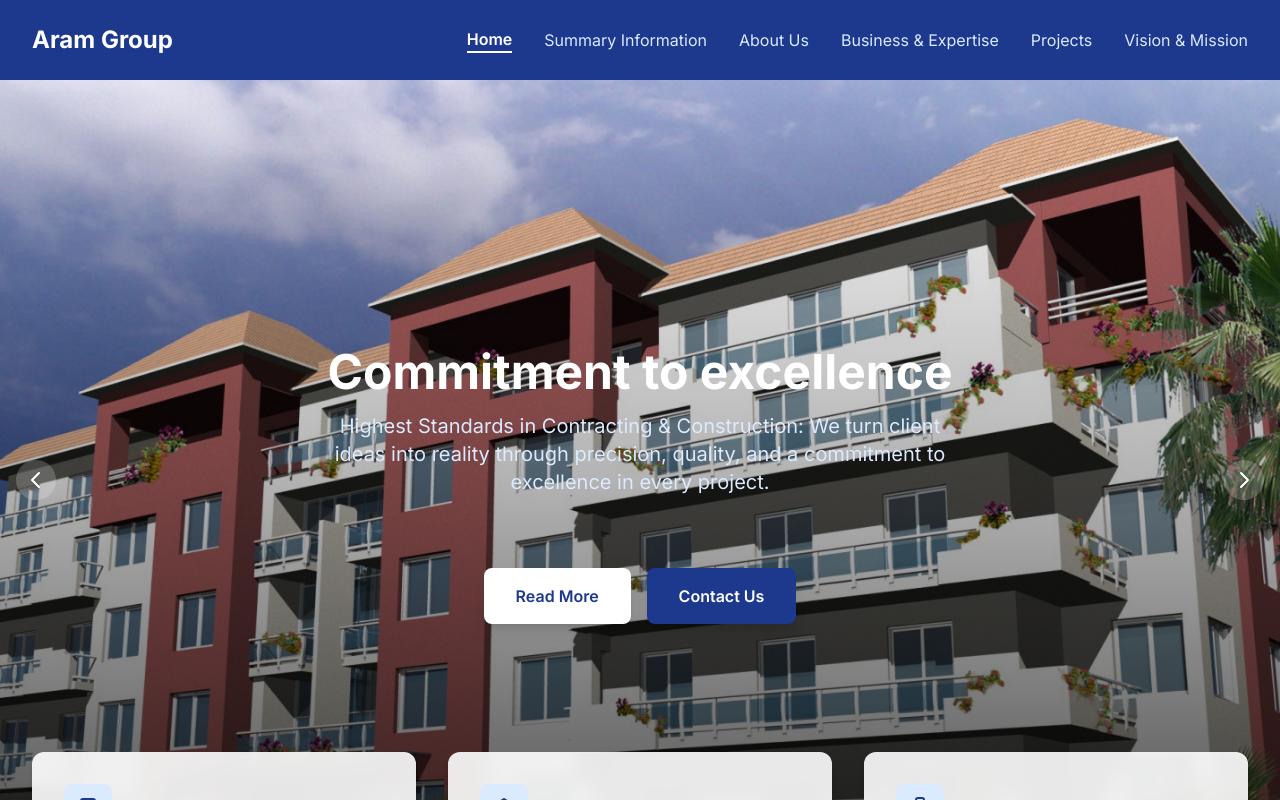
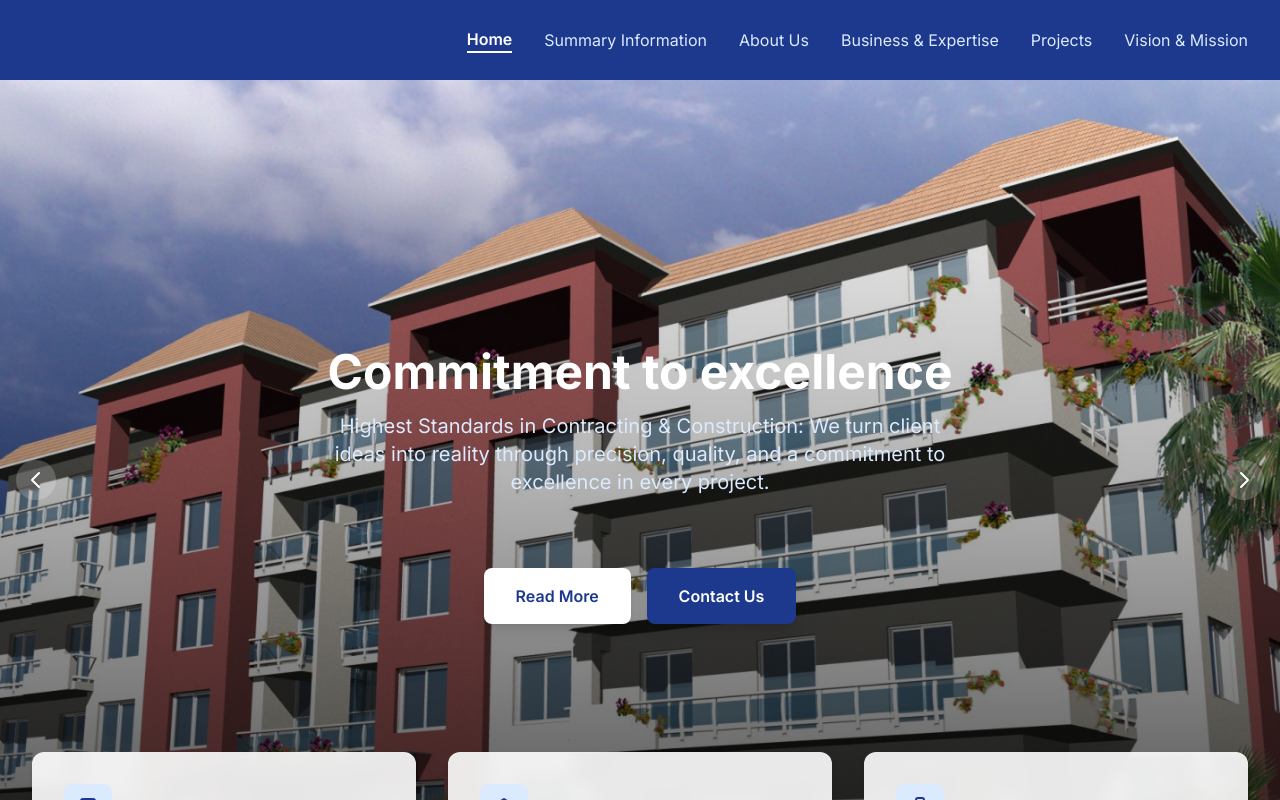
Before and after one commit to hadi14250/Aram, a Next.js app: page / in a window 1280 px wide. Shown: the top 800 px of the page. Built offline with nearby package versions, Linux system fonts and the light colour scheme.

Commit message:
Moved to left Logo

```diff
--- a/app/components/Navigation.tsx
+++ b/app/components/Navigation.tsx
@@ -25,9 +25,9 @@ const Navigation = () => {
         : 'bg-blue-900'
     }`}>
       <div className="max-w-7xl mx-auto px-4 sm:px-6 lg:px-8">
-        <div className="flex justify-between items-center h-20">
+        <div className="flex items-center h-20">
           {/* Logo */}
-          <Link href="/" className="flex items-center group">
+          <Link href="/" className="flex items-center group -ml-64">
             <span className={`text-2xl font-bold transition-colors duration-300 ${
               isScrolled
                 ? 'text-blue-900 group-hover:text-blue-700'
@@ -38,7 +38,7 @@ const Navigation = () => {
           </Link>
 
           {/* Desktop Navigation */}
-          <div className="hidden md:flex items-center space-x-8">
+          <div className="hidden md:flex items-center space-x-8 ml-auto">
             <Link
               href="/"
               className={`transition-all duration-300 ${
--- a/app/page.tsx
+++ b/app/page.tsx
@@ -10,7 +10,7 @@ export default function Home() {
       <header className="bg-white shadow-md">
         <div className="max-w-7xl mx-auto px-4 sm:px-6 lg:px-8 py-6">
           <div className="flex justify-between items-center">
-            <Link href="/" className="text-2xl font-bold text-blue-900 hover:text-blue-700 transition-colors duration-300">
+            <Link href="/" className="text-2xl font-bold text-blue-900 hover:text-blue-700 transition-colors duration-300 -ml-16">
               Aram Group
             </Link>
             <nav className="hidden md:flex space-x-8">
```
